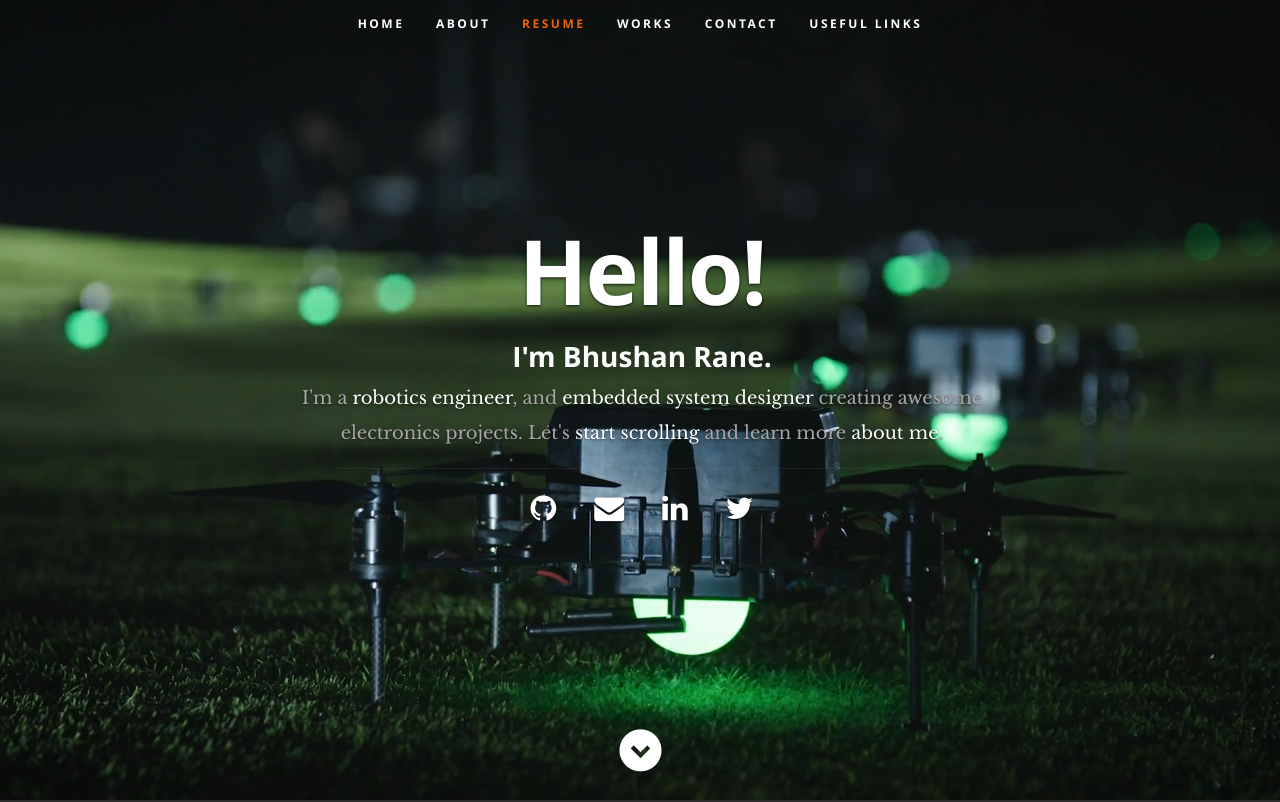
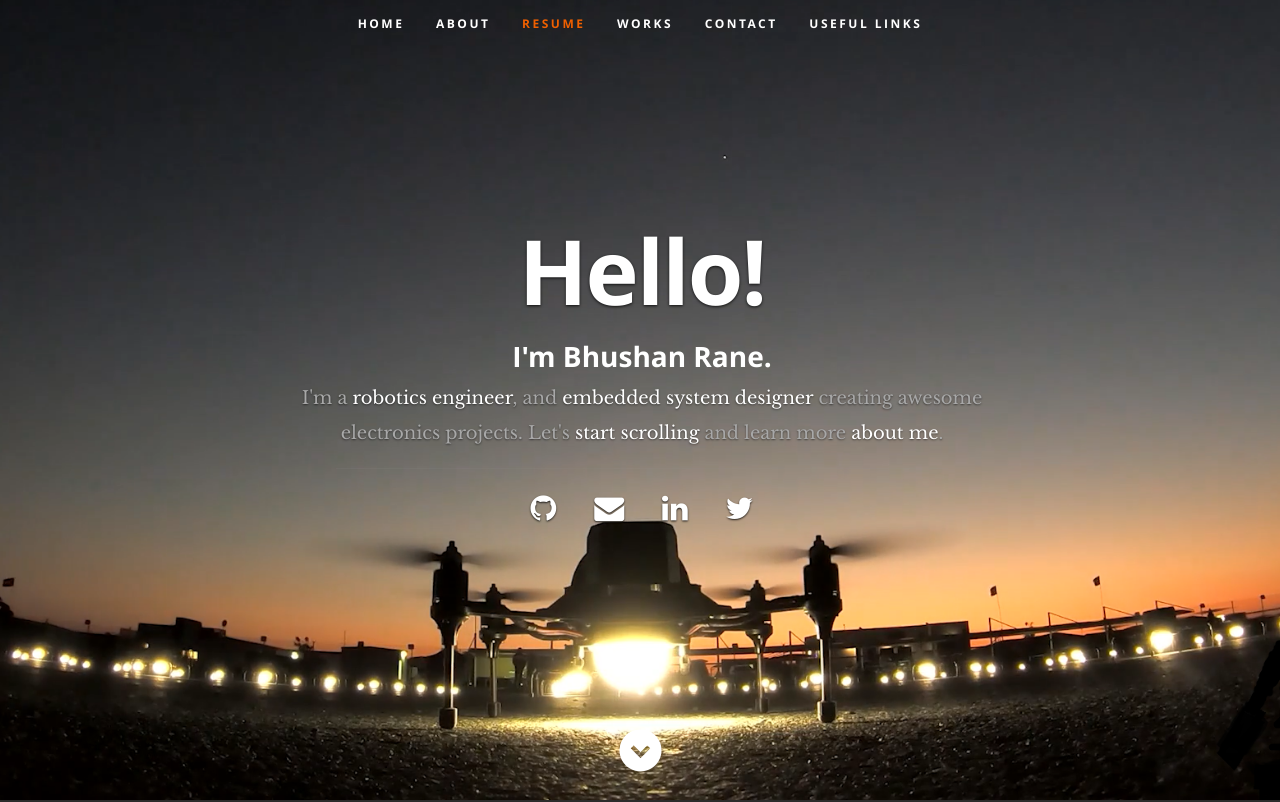
Before and after one commit to ranebhushan/ranebhushan.github.io, a plain HTML site: page index.html in a window 1280 px wide. Shown: the top 802 px of the page. Drawn offline with nearby package versions, Linux system fonts and the light colour scheme.

Commit message:
Changes background image

```diff
--- a/css/layout.css
+++ b/css/layout.css
@@ -33,7 +33,7 @@ header {
    height: 800px;
    min-height: 500px;
    width: 100%;
-   background: #161415 url(../images/header-background.jpg) no-repeat top center;
+   background: #161415 url(../images/header-background.png) no-repeat top center;
    background-size: cover !important;
 	-webkit-background-size: cover !important;
    text-align: center;
```
Also changed, not shown: images/header-background.png (added).
